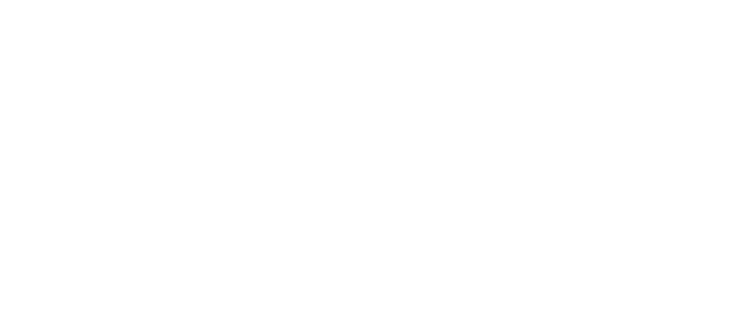
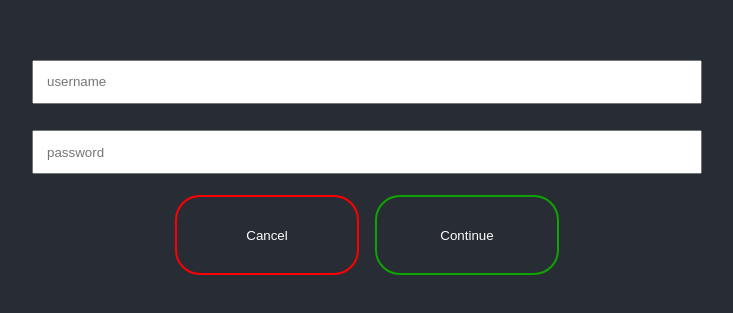
Before and after one commit to Dweniell/Conference-Organizer-App, a React (Create React App) app in the folder conforg/: page /login in a window 1280 px wide. Before the commit this address had no page. Shown: the part 235-548 px from the top of the page, without its empty margins (273-1006 px from the left). Built offline with nearby package versions, Linux system fonts and the light colour scheme.

Commit message:
created login component, routed login button to the new page

```diff
--- a/conforg/src/Components/App/App.js
+++ b/conforg/src/Components/App/App.js
@@ -1,13 +1,18 @@
 import logo from '../../placeholder.jpg';
 import './App.css';
 import React from 'react'
+import {useNavigate} from "react-router-dom"
 
 function App() {
+  const nav = useNavigate()
+  const handleClickL = () =>{
+    nav('/login')
+  }
   return (
       <div className="App">
           <header className='App-header'>
               <img src={logo} className="App-logo" alt="logo" />
-              <button type='button' className='button but1'>Login</button>
+              <button type='button' className='button but1' onClick={handleClickL}>Login</button>
               <button type='button' className='button but2'>Register</button>
           </header>
       </div>
--- /dev/null
+++ b/conforg/src/Components/Login/Login.css
@@ -0,0 +1,69 @@
+
+.Login{
+    text-align: center;
+    font-size: 1.2vw;
+}
+
+.Login-header{
+    background-color: #282c34;
+    min-height: 100vh;
+    display: flex;
+    flex-direction: column;
+    align-items: center;
+    justify-content: center;
+    font-size: calc(10px + 2vmin);
+    color: white;
+}
+
+.lButtons{
+    display:flex;
+    flex-direction: row;
+    align-items: center;
+    justify-content: center;
+}
+.lButtonStyle{
+    border: 2px solid white;
+    background-color: #282c34;
+    color: white;
+    transition-duration: 0.4s;
+    border-radius: 25px;
+    height: 10vmin;
+    width: 25vmin;
+    margin: 2%;
+    cursor:pointer;
+}
+.rButtons{
+    display:flex;
+    flex-direction: row;
+    align-items: center;
+    justify-content: center;
+}
+.invis{
+    display:none;
+}
+.inputs{
+    width: 50%;
+    padding: 1%;
+    margin:1%;
+}
+.rInputs{
+    border-radius:5px;
+    width:500px;
+    height:30px;
+}
+.b1{
+    border:2px solid #0ea500;
+    color:white;
+}
+.b1:hover{
+    background-color: #0ea500;
+    color:white;
+}
+.b2{
+    border: 2px solid #ff0000;
+    color:white;
+}
+.b2:hover{
+    background-color: #ff0000;
+    color:white;
+}
--- /dev/null
+++ b/conforg/src/Components/Login/Login.js
@@ -0,0 +1,23 @@
+import './Login.css';
+import React from 'react'
+import { useNavigate } from 'react-router-dom';
+function Login(){
+    const navig = useNavigate()
+    const handleClickBack = () =>{
+        navig(-1)
+    }
+    return(
+        <div className='Login'>
+          <header className='Login-header'>
+            <input type='text' placeholder='username' className='inputs'></input>
+            <input type='text' placeholder='password' className='inputs'></input>
+            <div className='lButtons'>
+              <button type='button' className='lButtonStyle b2'onClick={handleClickBack}>Cancel</button>
+              <button type='button' className='lButtonStyle b1'>Continue</button>
+            </div>
+          </header>
+        </div>
+    )
+}
+
+export default Login
--- a/conforg/src/index.js
+++ b/conforg/src/index.js
@@ -2,6 +2,7 @@
 import ReactDOM from 'react-dom/client';
 import './index.css';
 import App from './Components/App/App';
+import Login from './Components/Login/Login'
 import reportWebVitals from './reportWebVitals';
 import {BrowserRouter,Routes,Route} from 'react-router-dom'
 const root = ReactDOM.createRoot(document.getElementById('root'));
@@ -10,6 +11,7 @@
     <BrowserRouter>
       <Routes>
         <Route path='/' element={<App/>}/>
+        <Route path='/login' element={<Login/>}/>
       </Routes>
     </BrowserRouter>
   </React.StrictMode>
```
